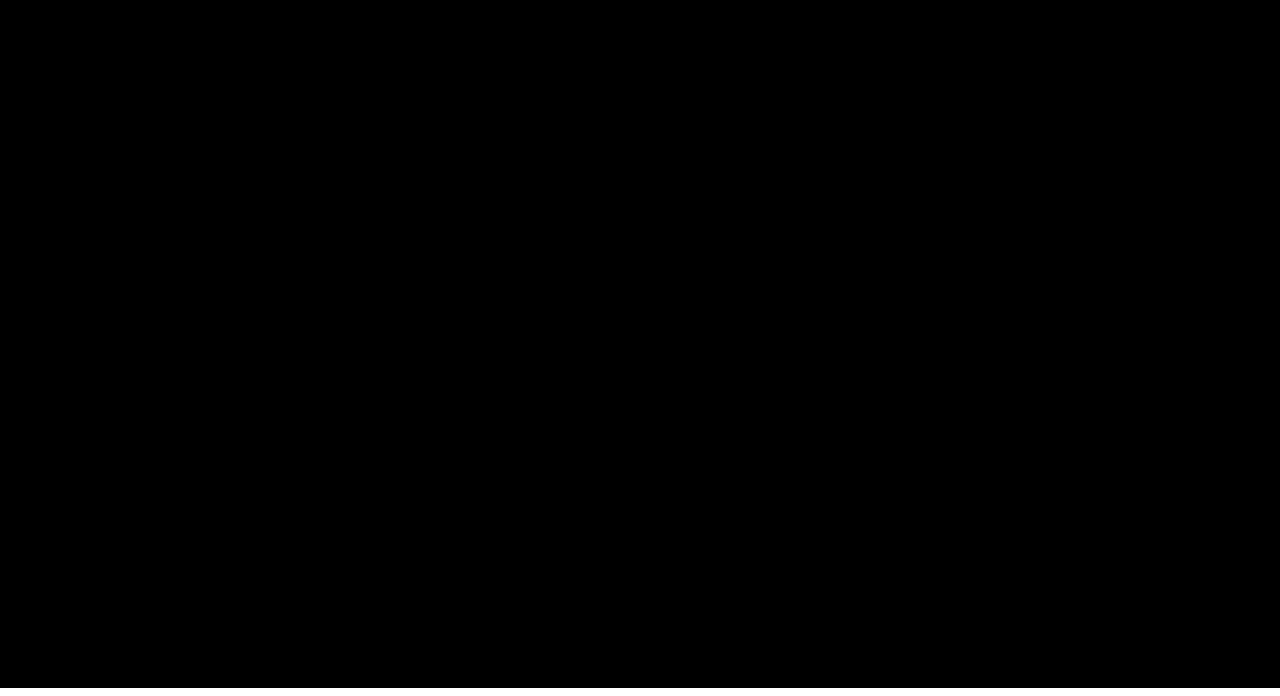
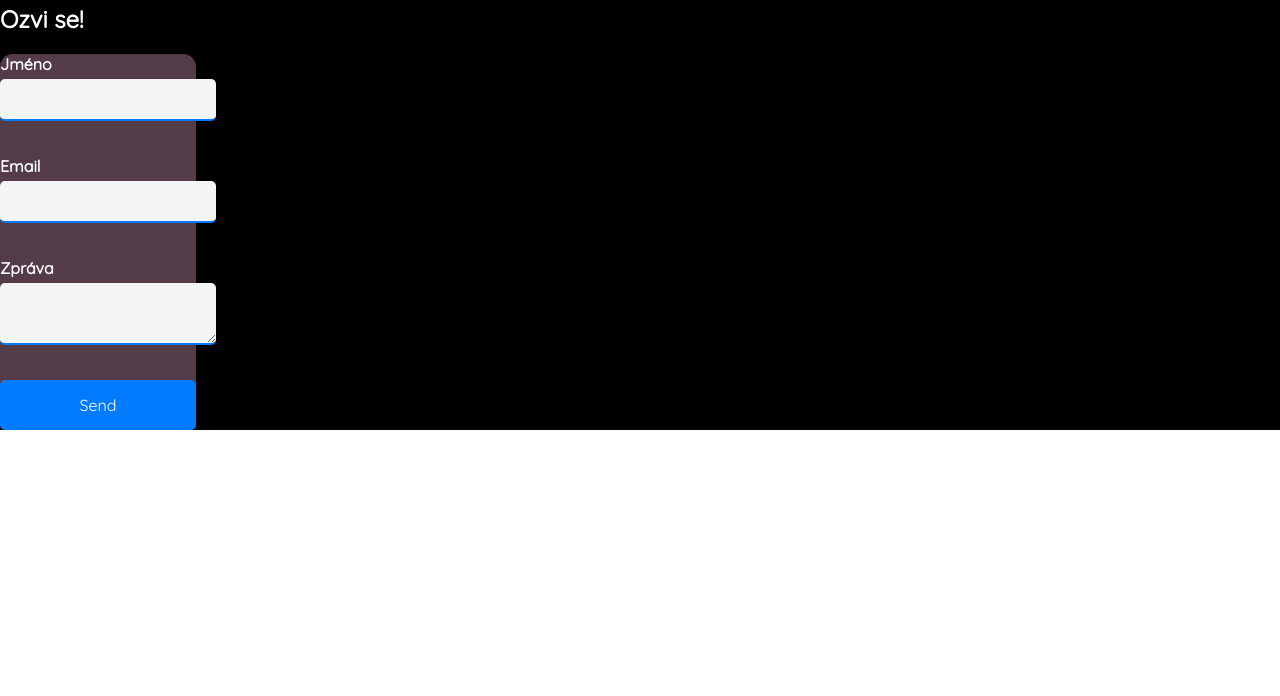
Before and after one commit to Kouzi99/feelpresent, a plain HTML site: page index.html in a window 1280 px wide. Shown: the part 1240-1936 px from the top of the page. After the commit the page ends 1678 px from the top, so only its background shows below. Drawn offline with Linux system fonts and the light colour scheme.

Commit message:
email box

```diff
--- a/index.html
+++ b/index.html
@@ -49,16 +49,16 @@
 
                 <div ID="list-items" style="display: none;">
 
-                    <a class="nav-link"  href="">Work</a>
-                    <a class="nav-link"  href="">About me</a>
-                    <a class="nav-link"  href="">Contact</a>
+                    <a class="nav-link"  href="#me">O mně</a>
+                    <a class="nav-link"  href="#work">Odkazy</a>
+                    <a class="nav-link"  href="#contact">Dotazy</a>
 
                 </div>
             </div>
 <!-- Desktop navigation -->
             <ul class="navbar-desktop">
 
-                <li class="navbar-item "><a class="nav-link"  href="">O mně</a></li>
+                <li class="navbar-item "><a class="nav-link"  href="#me">O mně</a></li>
                 <li class="navbar-item "><a class="nav-link"  href="#work">Odkazy</a></li>
                 <li class="navbar-item "><a class="nav-link"  href="#contact">Dotazy</a></li>
 
@@ -79,7 +79,7 @@
             <div class="loader"></div>
         </div>
 
-        <section  class="background top">
+        <section id="me" class="background top">
             <div class="container1">
                     <div class="content">
 
@@ -114,16 +114,34 @@
 
         <section class="background black">
 
-            <div id="contact" class="container1">
-                    <div class="content">
-
+            <div id="contact" class="container">
+                    <div class="content-form">
+                        <h1>Ozvi se!</h1>
+                        <form id="contact-form">
+                                <label for="name">Jméno </label>
+                                <input type="text" id="name" name="name" required><br>
+                                <label for="email">Email </label>
+                                <input type="email" id="email" name="email" required><br>
+                                <label for="message">Zpráva </label>
+                                <textarea id="message" name="message" required></textarea><br>
+                                <input type="submit" value="Send">
+                                <div id="message-container"></div>
+                        </form>
+                     <script src="https://cdn.emailjs.com/dist/email.min.js"></script>
+                     <script src="skript.js"></script>
 
 
                     </div>
                 </div>
             </div>
         </section>
-        <section>
+        <section b>
+
+                </body>
+                </html>
+
+            </body>
+            </html>
 
         </section>
 
--- a/skript.js
+++ b/skript.js
@@ -44,3 +44,39 @@ menuIcon.addEventListener('click', () => {
 
     isOpen = !isOpen;
 });
+
+
+/* Email sender */
+
+// Initialize Email.js with your User ID
+emailjs.init("XZpi9scatTPgKf54Q"); // Replace with your actual User ID
+
+document.getElementById("contact-form").addEventListener("submit", function (event) {
+    event.preventDefault();
+
+    emailjs.sendForm("service_qj1lrc2", "template_yegir0h", this)
+          .then(function(response) {
+          // Display a success message
+            displayMessage("Email sent successfully!", "success");
+            }, function(error) {
+            // Display an error message
+            displayMessage("Email could not be sent. Please try again later.", "error");
+            });
+});
+
+// Function to display messages
+function displayMessage(message, messageType) {
+  const messageContainer = document.getElementById("message-container");
+  messageContainer.textContent = message;
+
+  if (messageType === "success") {
+      messageContainer.style.color = "green";
+  } else if (messageType === "error") {
+      messageContainer.style.color = "red";
+  }
+
+  // Clear the message after a few seconds (optional)
+  setTimeout(function() {
+      messageContainer.textContent = "";
+  }, 5000); // Clear message after 5 seconds
+}
--- a/styles.css
+++ b/styles.css
@@ -244,3 +244,78 @@ section.black{
     0% { transform: rotate(0deg); }
     100% { transform: rotate(360deg); }
 }
+
+/* style of email form */
+.container{
+    display: flex;
+    align-content: center;
+    justify-content: center;
+}
+.content-form{
+
+    display: flex;
+    flex-direction: column;
+}
+#contact-form{
+    color: #ffffff;
+    display: flex;
+    flex-direction: column;
+    background-color: #533c47;
+    border-radius: 1vw;
+}
+input{
+    border-radius: 3vw;
+}
+/* Style the submit button */
+input[type="submit"] {
+    background-color: #007bff; /* Button background color */
+    color: #fff; /* Text color */
+    padding: 15px 30px; /* Padding around text */
+    border: none; /* Remove default button border */
+    border-radius: 5px; /* Rounded corners */
+    cursor: pointer;
+    font-size: 16px; /* Font size */
+    transition: background-color 0.3s ease; /* Smooth color transition on hover */
+}
+
+/* Hover effect */
+input[type="submit"]:hover {
+    background-color: #0056b3; /* Darker color on hover */
+}
+
+/* input dorm  */
+/* Style text inputs */
+input[type="text"],
+input[type="email"],
+textarea {
+    width: 100%;
+    padding: 10px;
+    margin-bottom: 15px;
+    border: none;
+    border-bottom: 2px solid #007bff; /* Bottom border style and color */
+    border-radius: 5px;
+    background-color: #f5f5f5; /* Background color */
+    font-size: 16px;
+    color: #333; /* Text color */
+    transition: border-bottom 0.3s ease, box-shadow 0.3s ease; /* Transition effect for the bottom border and box shadow */
+
+    /* Apply a box shadow when the input is focused (clicked or selected) */
+    &:focus {
+        border-bottom: 2px solid #0056b3; /* Change bottom border color on focus */
+        box-shadow: 0 2px 6px rgba(0, 0, 0, 0.1); /* Add a subtle box shadow on focus */
+    }
+}
+
+/* Style labels */
+label {
+    display: block;
+    font-weight: bold;
+    margin-bottom: 5px;
+}
+
+/* Style the submit button */
+input[type="submit"] {
+    /* Your button styles here */
+}
+
+/* Add additional styles for specific input types or classes as needed */
```
